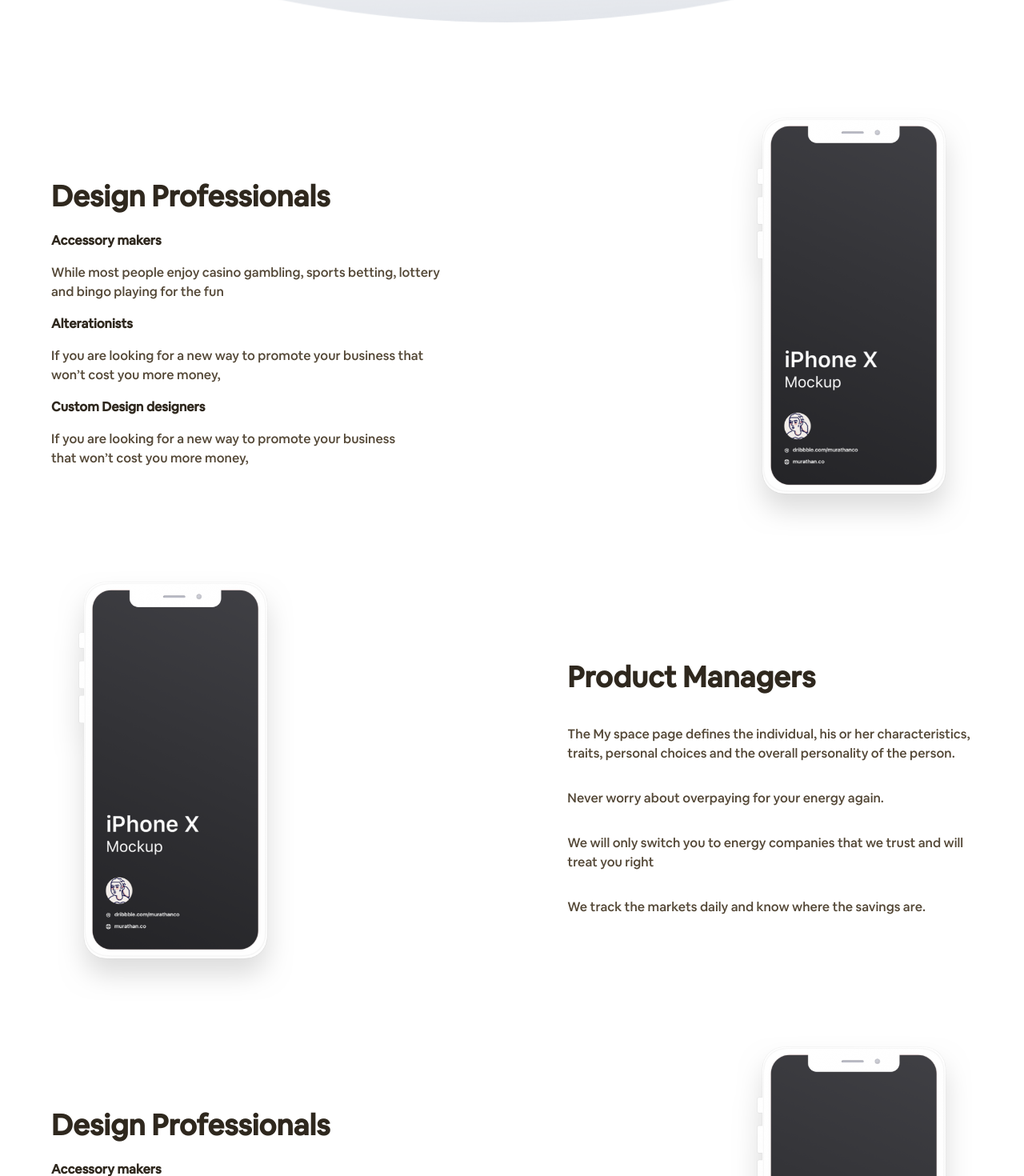
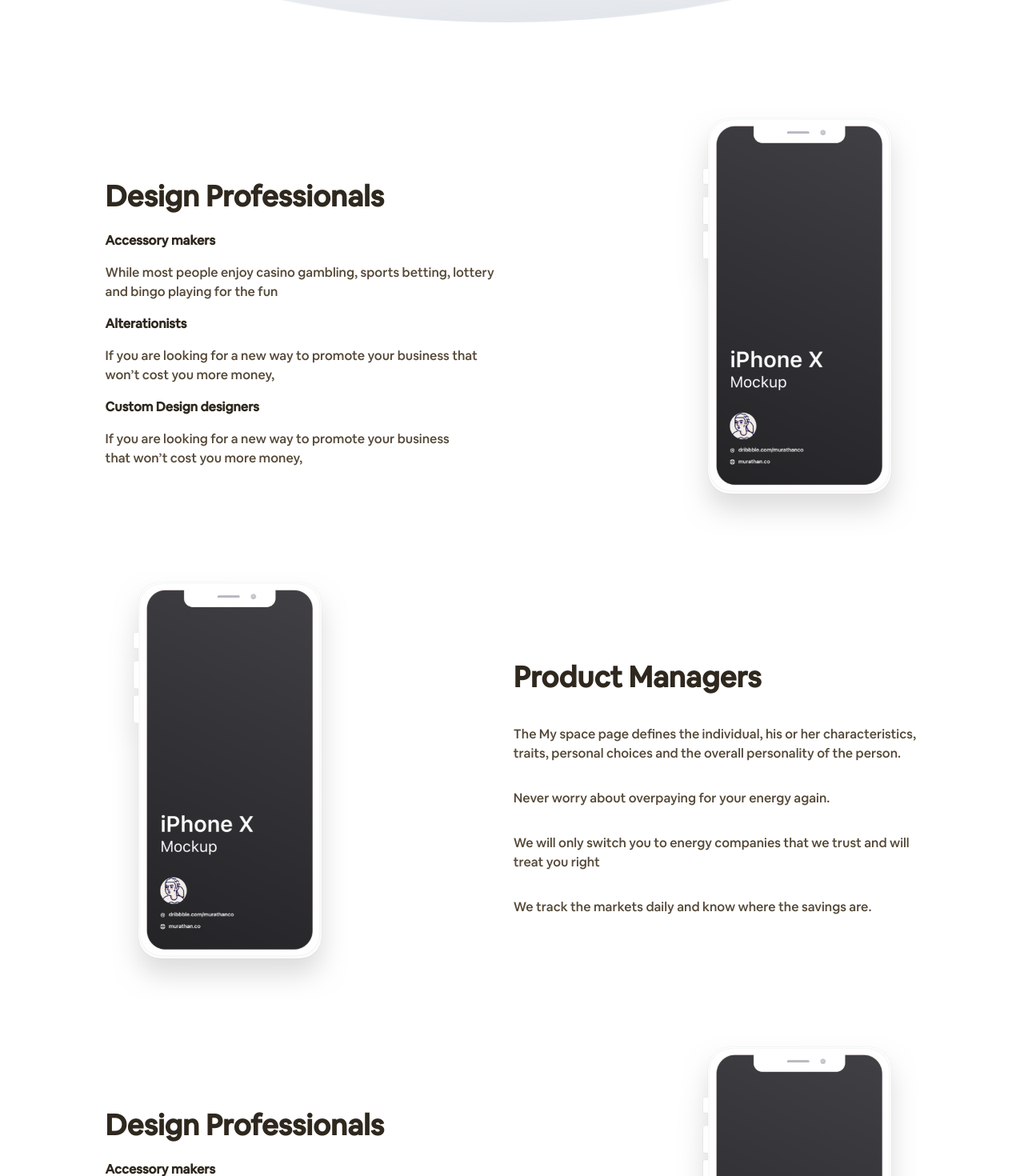
Before and after one commit to khuzi/Salk, a React (Create React App) app: page / in a window 1280 px wide. Shown: the part 1580-3050 px from the top of the page at 80% size. Built offline with nearby package versions, Linux system fonts and the light colour scheme.

Commit message:
changes spacing

```diff
--- a/src/Components/Phone1/Phone1.css
+++ b/src/Components/Phone1/Phone1.css
@@ -1,6 +1,8 @@
 .Phone1 {
   margin-left: 4rem;
 }
+
+
 .Phone1 .desktopImg img {
   width: 60%;
   margin-right: 4rem;
@@ -23,6 +25,7 @@
 @media (max-width: 735px) {
   .Phone1 .desktopImg img {
     width: 100%;
+    margin-right: 0rem;
   }
 }
 
--- a/src/Components/Phone1/Phone1.jsx
+++ b/src/Components/Phone1/Phone1.jsx
@@ -25,7 +25,7 @@ const Phone1 = () => {
   const classes = useStyles();
   return (
     <section className="Phone1">
-      <Grid container justify="space-between" alignItems="center">
+      <Grid container justify="space-evenly" alignItems="center">
         <Grid item sm="5">
           <Grid item>
             <Typography className={classes.mainHeading}>
--- a/src/Components/Phone2/Phone2.css
+++ b/src/Components/Phone2/Phone2.css
@@ -39,6 +39,7 @@
 @media (max-width: 735px) {
   .Phone2 .desktopImg img {
     width: 100%;
+    margin: 0;
   }
 }
 
--- a/src/Components/Phone2/Phone2.jsx
+++ b/src/Components/Phone2/Phone2.jsx
@@ -26,7 +26,7 @@ const Phone2 = () => {
   const classes = useStyles();
   return (
     <section className="Phone2">
-      <Grid container justify="space-between" alignItems="center">
+      <Grid container justify="space-evenly" alignItems="center">
         <Grid item xs="5" container justify="flex-start" className="desktopImg">
           <img src={phoneImg} alt="" />
         </Grid>
--- a/src/index.css
+++ b/src/index.css
@@ -37,6 +37,6 @@ body::-webkit-scrollbar-track {
 }
 
 body::-webkit-scrollbar-thumb {
-  background-color: #222;
+  background-color: #393b3e;
   outline: 1px solid slategrey;
 }
```
Also changed, not shown: src/Pages/Home/Home.css (+5 -2 lines).
